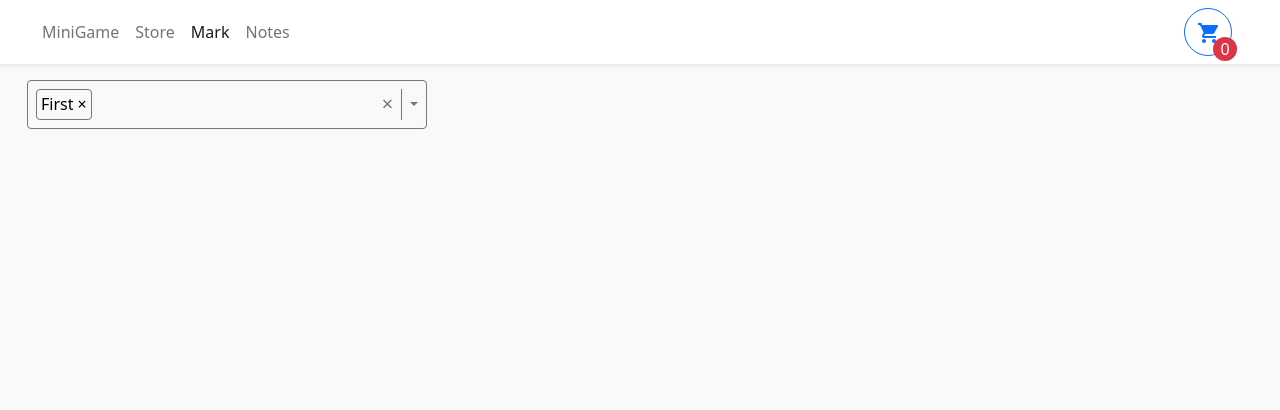
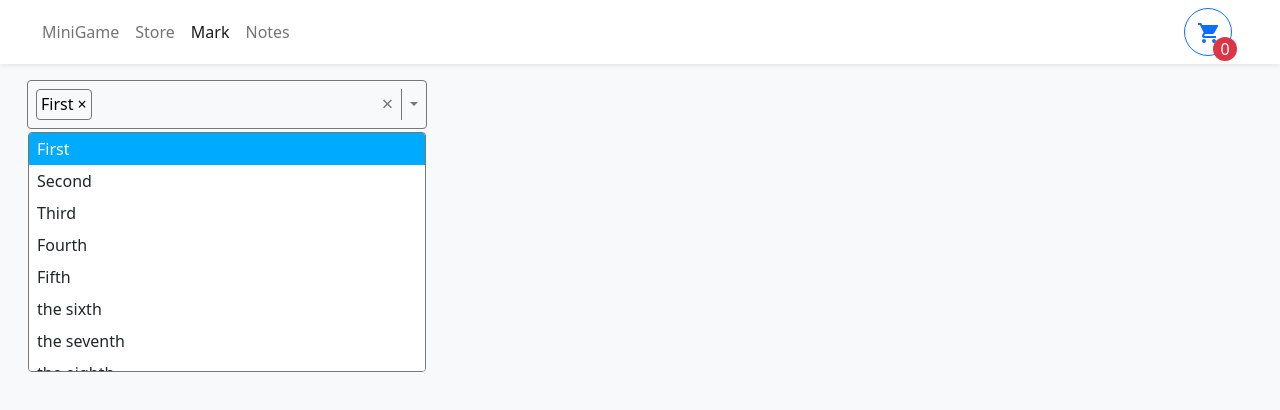
Before and after one commit to GogaImerlishvili/React__Typescript__Shopping_Cart, a React (Create React App) app: page /about in a window 1280 px wide. Shown: the top 410 px of the page. Built offline with nearby package versions, Linux system fonts and the light colour scheme.

Commit message:
modified context

```diff
--- a/src/components/Select.tsx
+++ b/src/components/Select.tsx
@@ -106,7 +106,7 @@
          className={styles["clear-btn"]}>&times;</button>
         <div className={styles.divider}></div>
         <div className={styles.caret}></div>
-        <ul className={`${styles.options} ${isOpen ? styles.show : ""}`}>
+        <ul className={`${styles.options} ${!isOpen ? styles.show : ""}`}>
           {options.map((option,index) => (
             <li
               onMouseEnter={() => setHighlightedIndex(index)}
```
